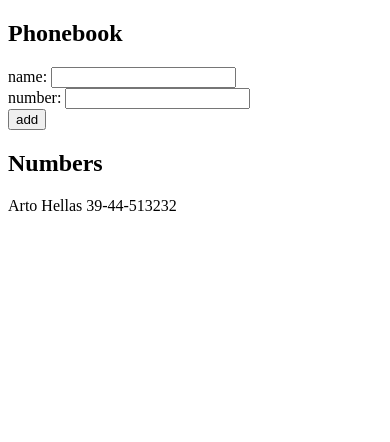
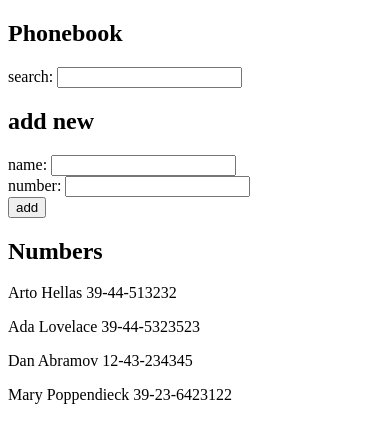
Before and after one commit to VitorApolonio/fullstackopen_exercises, a React (Vite) app in the folder part2/phonebook/: page / in a window 390 px wide. Shown: the top 442 px of the page. Built offline with nearby package versions, Linux system fonts and the light colour scheme.

Commit message:
phonebook step 4

```diff
--- a/part2/phonebook/src/App.jsx
+++ b/part2/phonebook/src/App.jsx
@@ -2,10 +2,14 @@ import { useState } from 'react'
 
 const App = () => {
   const [persons, setPersons] = useState([
-    { name: 'Arto Hellas', number: '39-44-513232' }
+    { name: 'Arto Hellas', number: '39-44-513232' },
+    { name: 'Ada Lovelace', number: '39-44-5323523', id: 2 },
+    { name: 'Dan Abramov', number: '12-43-234345', id: 3 },
+    { name: 'Mary Poppendieck', number: '39-23-6423122', id: 4 },
   ])
   const [newName, setNewName] = useState('')
   const [newNumber, setNewNumber] = useState('')
+  const [filter, setFilter] = useState('')
 
   const addPerson = (evt) => {
     evt.preventDefault()
@@ -23,6 +27,10 @@ const App = () => {
   return (
     <div>
       <h2>Phonebook</h2>
+      <div>
+        search: <input onChange={e => setFilter(e.target.value)} value={filter} />
+      </div>
+      <h2>add new</h2>
       <form onSubmit={addPerson}>
         <div>
           name: <input onChange={e => setNewName(e.target.value)} value={newName} />
@@ -36,7 +44,11 @@ const App = () => {
       </form>
       <h2>Numbers</h2>
       <div>
-        {persons.map(p => <p key={p.name}>{p.name} {p.number}</p>)}
+        {persons.filter(p => (
+          filter
+          ? p.name.toLowerCase().trim().includes(filter.toLowerCase().trim())
+          : true
+        )).map(p => <p key={p.name}>{p.name} {p.number}</p>)}
       </div>
     </div>
   )
```
